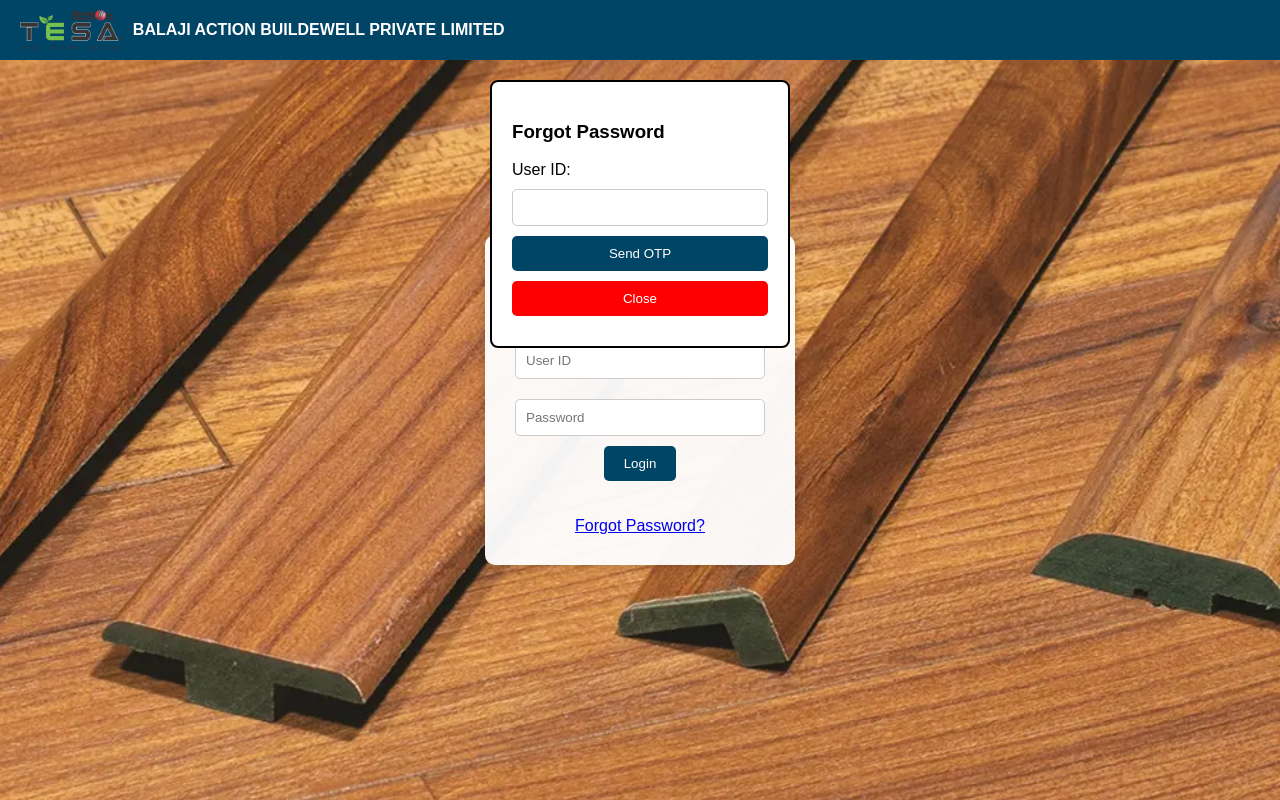
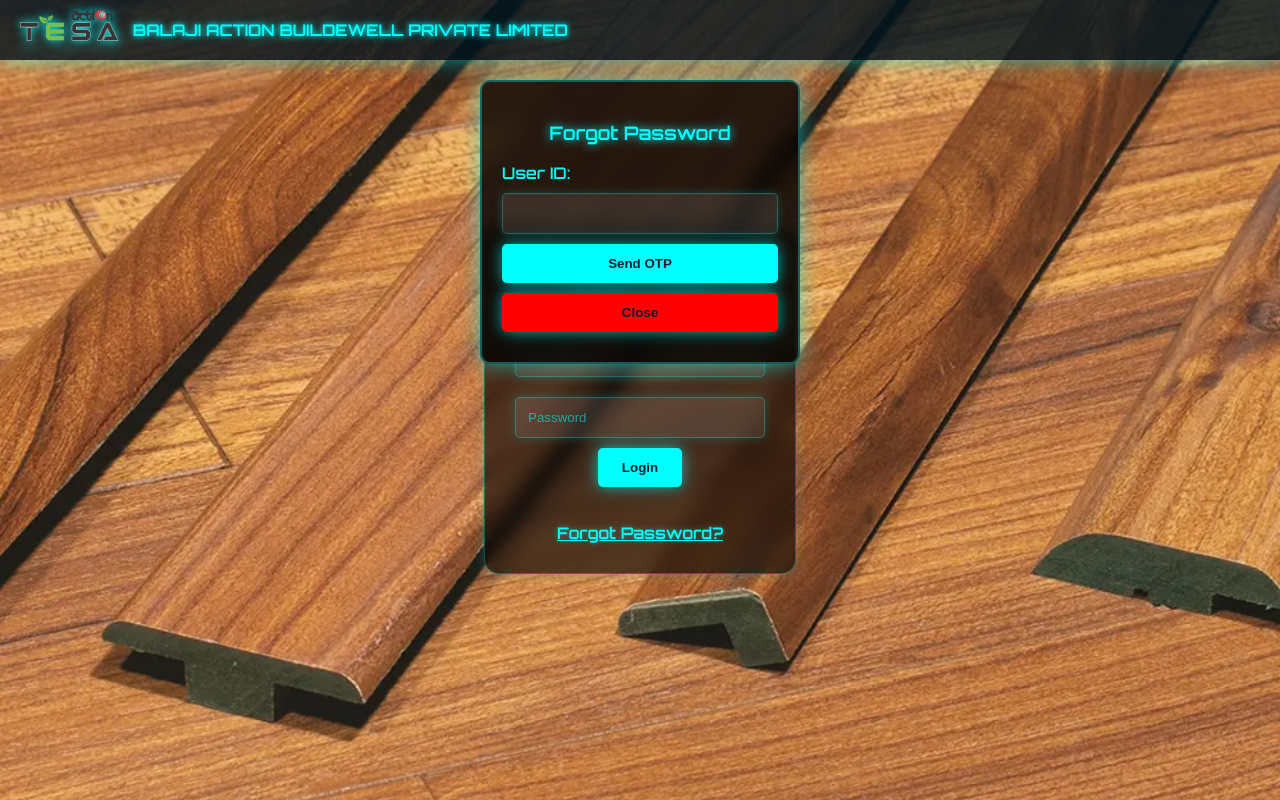
Before and after one commit to atharva1010/easytesa, a website: page public/index.html in a window 1280 px wide. Both pictures are taken after a click on the link "Forgot Password?". Drawn offline with Linux system fonts and the light colour scheme; files that its build step writes are made by us from their sources; files whose address does not match are found by name.

Commit message:
Update index.html

```diff
--- a/public/index.html
+++ b/public/index.html
@@ -6,9 +6,11 @@
   <title>Login - BALAJI ACTION</title>
   <link rel="stylesheet" href="style.css">
   <style>
+  @import url('https://fonts.googleapis.com/css2?family=Orbitron:wght@600&display=swap');
+
   body {
     margin: 0;
-      font-family: Arial, sans-serif;
+    font-family: 'Orbitron', sans-serif;
     background-image: url("bg/background.jpg");
     background-size: cover;
     background-repeat: no-repeat;
@@ -18,6 +20,8 @@
     flex-direction: column;
     justify-content: center;
     align-items: center;
+    color: #00ffff;
+    overflow: hidden;
   }
 
   header {
@@ -25,90 +29,153 @@
     top: 0;
     left: 0;
     width: 100%;
-      background: #004466;
-      color: white;
+    background: rgba(0, 20, 30, 0.8);
     padding: 10px 20px;
     display: flex;
     justify-content: space-between;
     align-items: center;
+    box-shadow: 0 0 20px #00ffff88;
+    z-index: 100;
   }
 
   .logo {
     height: 40px;
     margin-right: 10px;
+    filter: drop-shadow(0 0 5px #00ffff);
   }
 
   .left {
     display: flex;
     align-items: center;
+    color: #00ffff;
+    font-weight: bold;
+    text-shadow: 0 0 5px #00ffff, 0 0 10px #00ffff88;
   }
 
   h2 {
     margin-bottom: 20px;
-      color: white;
+    color: #00ffff;
+    text-shadow: 0 0 10px #00ffff;
   }
 
   form {
-      background: rgba(255, 255, 255, 0.95);
+    background: rgba(0, 0, 0, 0.6);
     padding: 30px;
-      border-radius: 10px;
-      box-shadow: 0 0 10px #0003;
+    border-radius: 15px;
+    box-shadow: 0 0 20px #00ffff55;
+    backdrop-filter: blur(8px);
+    border: 1px solid #00ffff44;
     display: flex;
     flex-direction: column;
     align-items: center;
+    animation: glowBox 2s infinite alternate;
+  }
+
+  @keyframes glowBox {
+    0% {
+      box-shadow: 0 0 10px #00ffff33;
+    }
+    100% {
+      box-shadow: 0 0 20px #00ffff99;
+    }
   }
 
   input {
     margin: 10px 0;
-      padding: 10px;
+    padding: 12px;
     width: 250px;
-      border: 1px solid #ccc;
+    border: 1px solid #00ffff44;
     border-radius: 5px;
+    background: rgba(255, 255, 255, 0.1);
+    color: #00ffff;
+    outline: none;
+    box-shadow: 0 0 10px #00ffff33;
+    transition: all 0.3s ease-in-out;
+  }
+
+  input::placeholder {
+    color: #00ffff88;
+  }
+
+  input:focus {
+    box-shadow: 0 0 15px #00ffffaa;
+    border-color: #00ffffaa;
   }
 
   button {
-      padding: 10px 20px;
-      background: #004466;
-      color: white;
+    padding: 12px 24px;
+    background: #00ffff;
+    color: #001f2f;
+    font-weight: bold;
     border: none;
     border-radius: 5px;
     cursor: pointer;
+    box-shadow: 0 0 15px #00ffffaa;
+    transition: all 0.3s ease-in-out;
+  }
+
+  button:hover {
+    background: #00e6e6;
+    box-shadow: 0 0 25px #00ffffcc;
   }
 
   #msg {
-      color: red;
+    color: #ff4444;
     margin-top: 10px;
+    text-shadow: 0 0 5px red;
   }
 
   .link {
     margin-top: 10px;
   }
 
-    /* Forgot Password Modal */
+  .link a {
+    color: #00ffff;
+    text-decoration: underline;
+    cursor: pointer;
+    text-shadow: 0 0 5px #00ffff88;
+  }
+
   #forgotPasswordModal {
     display: none;
     position: fixed;
     top: 10%;
     left: 50%;
     transform: translateX(-50%);
-      background: white;
-      border: 2px solid black;
+    background: rgba(0, 0, 0, 0.8);
+    border: 2px solid #00ffff55;
     padding: 20px;
     z-index: 1000;
-      border-radius: 8px;
-      width: 300px;
+    border-radius: 10px;
+    width: 320px;
+    box-shadow: 0 0 20px #00ffff88;
+    backdrop-filter: blur(10px);
+    color: #00ffff;
   }
 
-    #forgotPasswordModal input {
+  #forgotPasswordModal input,
+  #forgotPasswordModal button {
     width: 100%;
     margin-bottom: 10px;
   }
 
   #forgotPasswordModal button {
-      width: 100%;
-      margin-bottom: 10px;
+    background-color: #00ffff;
+    color: #001f2f;
+  }
+
+  #forgotPasswordModal button:hover {
+    background-color: #00e6e6;
+  }
+
+  #forgotPasswordModal h3 {
+    text-align: center;
+    text-shadow: 0 0 10px #00ffff;
   }
 </style>
+
+
+
 </head>
 <body>
 
```
Lines whose indentation alone changed are shown as unchanged.
